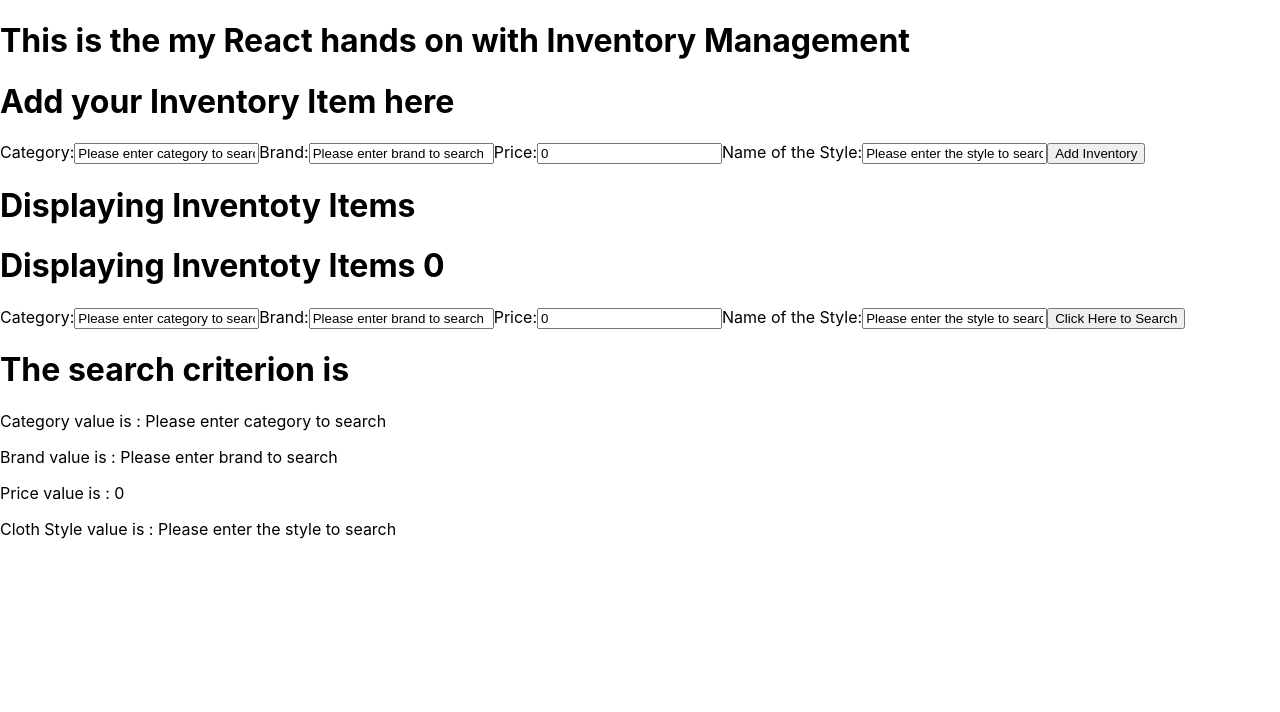
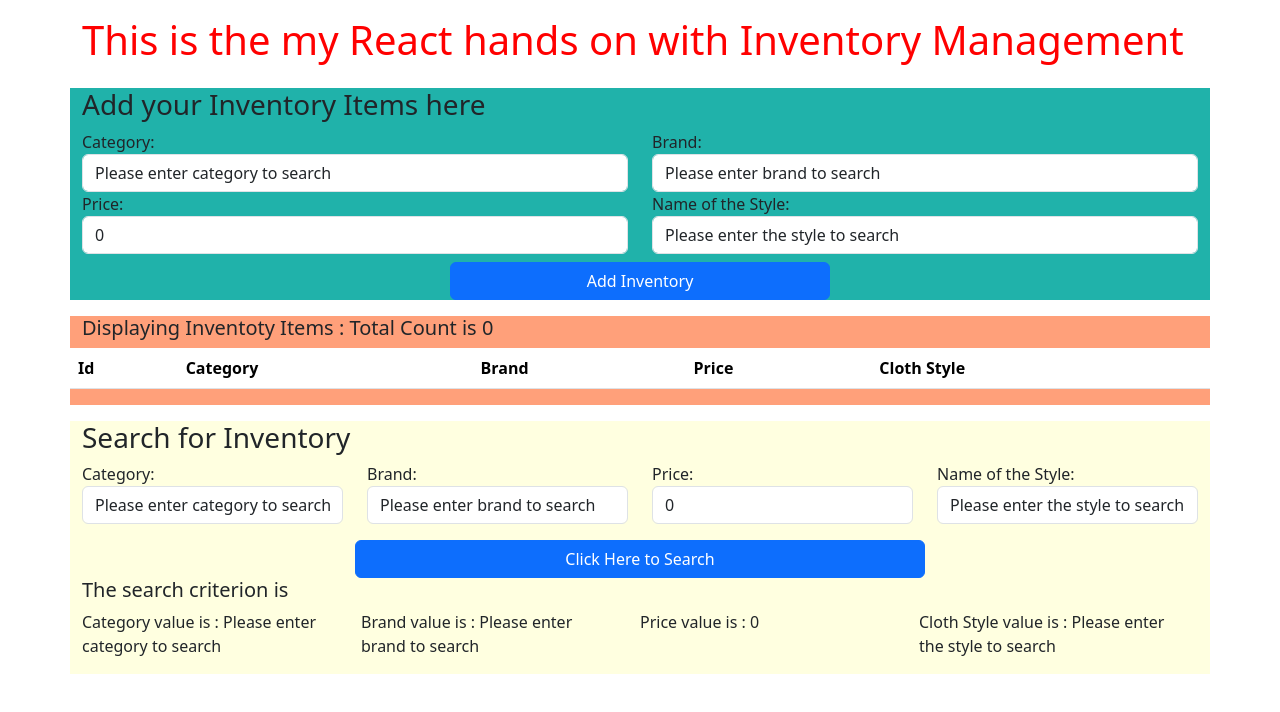
Before and after one commit to NMTechie/ReactExperiments, a React (Create React App) app: page / in a window 1280 px wide. Shown: the top 712 px of the page. Built offline with nearby package versions, Linux system fonts and the light colour scheme.

Commit message:
React Exp - 3 (Bootstrap styling and Inline styling has been implemented)

```diff
--- a/package.json
+++ b/package.json
@@ -6,8 +6,10 @@
     "@testing-library/jest-dom": "^5.17.0",
     "@testing-library/react": "^13.4.0",
     "@testing-library/user-event": "^13.5.0",
+    "bootstrap": "^5.3.2",
     "prop-types": "^15.8.1",
     "react": "^18.2.0",
+    "react-bootstrap": "^2.9.1",
     "react-dom": "^18.2.0",
     "react-scripts": "5.0.1",
     "web-vitals": "^2.1.4"
--- a/src/Components/InventoryManagement/AddInventoryItem.js
+++ b/src/Components/InventoryManagement/AddInventoryItem.js
@@ -65,8 +65,13 @@ function AddInventory(props) {
   };
 
   return (
-    <div>
-      <form>
+    <div className="container">
+      <div className="row">
+        <h3>Add your Inventory Items here</h3>
+      </div>
+      {/* <form> form tag has been deleted as no use and need special handling with bootstrap class*/}
+      <div className="row">
+        <div className="col">
           <label htmlFor="txtCategory">Category:</label>
           <input
             type="text"
@@ -74,7 +79,10 @@ function AddInventory(props) {
             value={category}
             onChange={inputFieldDataChangeHandler}
             onBlur={inputFieldFocusOutHandler}
+            className="form-control"
           ></input>
+        </div>
+        <div className="col">
           <label htmlFor="txtBrand">Brand:</label>
           <input
             type="text"
@@ -82,7 +90,12 @@ function AddInventory(props) {
             value={brand}
             onChange={inputFieldDataChangeHandler}
             onBlur={inputFieldFocusOutHandler}
+            className="form-control"
           ></input>
+        </div>
+      </div>
+      <div className="row">
+        <div className="col">
           <label htmlFor="numPrice">Price:</label>
           <input
             type="number"
@@ -90,7 +103,10 @@ function AddInventory(props) {
             value={price}
             onChange={inputFieldDataChangeHandler}
             onBlur={inputFieldFocusOutHandler}
+            className="form-control"
           ></input>
+        </div>
+        <div className="col">
           <label htmlFor="txtClothStyle">Name of the Style:</label>
           <input
             type="text"
@@ -98,14 +114,21 @@ function AddInventory(props) {
             value={clothStyle}
             onChange={inputFieldDataChangeHandler}
             onBlur={inputFieldFocusOutHandler}
+            className="form-control"
           ></input>
+        </div>
+      </div>
+      <div className="row mt-2">
+        <div className="col-4"/>
         <input
           type="button"
           id="btnSearch"
           value="Add Inventory"
           onClick={handleAddInventoryButtonPress}
+          className="btn btn-primary col-4"
         ></input>
-      </form>
+      </div>
+      {/* </form> */}
     </div>
   );
 }
--- a/src/Components/InventoryManagement/DisplayInventory.js
+++ b/src/Components/InventoryManagement/DisplayInventory.js
@@ -2,19 +2,39 @@ import React from "react";
 
 function DisplayInventory(props) {
   return (
-    <div>
-      <h1> Displaying Inventoty Items </h1>
-      <h1> Displaying Inventoty Items {props.inventoryItems.length} </h1>
-      {props.inventoryItems.map((inventoryitem) => {
-        return (
-          <div>
-            <p>Category:{inventoryitem.category}</p>
-            <p>Brand:{inventoryitem.brand}</p>
-            <p>Price:{inventoryitem.price}</p>
-            <p>Cloth:{inventoryitem.clothStyle}</p>
-          </div>
-        );
-      })}
+    <div className="container">
+      <div className="row">
+        <h5>
+          Displaying Inventoty Items : Total Count is{" "}
+          {props.inventoryItems.length}
+        </h5>
+      </div>
+      <div className="row">
+        <table className="table table-striped">
+          <thead>
+            <tr>
+              <th>Id</th>
+              <th>Category</th>
+              <th>Brand</th>
+              <th>Price</th>
+              <th>Cloth Style</th>
+            </tr>
+          </thead>
+          <tbody>
+            {props.inventoryItems.map((inventoryitem) => {
+              return (
+                <tr>
+                  <th>{inventoryitem.id}</th>
+                  <td>{inventoryitem.category}</td>
+                  <td>{inventoryitem.brand}</td>
+                  <td>{inventoryitem.price}</td>
+                  <td>{inventoryitem.clothStyle}</td>
+                </tr>
+              );
+            })}
+          </tbody>
+        </table>
+      </div>
     </div>
   );
 }
--- a/src/Components/InventoryManagement/MainApp.js
+++ b/src/Components/InventoryManagement/MainApp.js
@@ -2,6 +2,7 @@ import { useState } from "react";
 import SearchInventory from "./SearchInventory";
 import AddInventory from "./AddInventoryItem";
 import DisplayInventory from "./DisplayInventory";
+import "bootstrap/dist/css/bootstrap.min.css";
 
 function MainApp() {
   const [inventoryData, setInventory] = useState({ data: [] });
@@ -17,20 +18,34 @@ function MainApp() {
     //setInventory({data:inventoryData["data"]}); // !!!!!!! Please pay attention here
     //console.log(inventoryData);
 
+    inventoryItem.id = inventoryData["data"].length;
     let currentInventory = inventoryData;
     currentInventory["data"].push(inventoryItem);
-    setInventory({data:currentInventory["data"]});
+    setInventory({ data: currentInventory["data"] });
     console.log(currentInventory);
   };
   return (
-    <div>
-      <h1>This is the my React hands on with Inventory Management</h1>
-      <h1>Add your Inventory Item here</h1>
-      <AddInventory addInventory={updateInventory} />
-      <p></p>
-      <DisplayInventory inventoryItems={inventoryData["data"]}/>
-      <p></p>
-      <SearchInventory />
+    <div className="container">
+      <div className="row mt-3" style={{
+        color: "red"
+        }}>
+        <h1>This is the my React hands on with Inventory Management</h1>
+      </div>
+      <div className="row mt-3" style={{
+        background: "lightseagreen"
+      }}>
+        <AddInventory addInventory={updateInventory} />
+      </div>
+      <div className="row mt-3" style={{
+        background: "lightsalmon"
+      }}>
+        <DisplayInventory inventoryItems={inventoryData["data"]} />
+      </div>
+      <div className="row mt-3" style={{
+        background: "lightyellow"
+      }}>
+        <SearchInventory />
+      </div>
     </div>
   );
 }
--- a/src/Components/InventoryManagement/SearchInventory.js
+++ b/src/Components/InventoryManagement/SearchInventory.js
@@ -33,48 +33,79 @@ function SearchInventory() {
   };
 
   return (
-    <div>
-      <form>
+    <div className="container">
+      <div className="row">
+        <h3> Search for Inventory </h3>
+      </div>
+      <div className="row">
+        <div className="col">
           <label htmlFor="txtCategory">Category:</label>
           <input
             type="text"
             id="txtCategory"
             value={category}
             onChange={inputFieldDataChangeHandler}
+            className="form-control"
           ></input>
+        </div>
+        <div className="col">
           <label htmlFor="txtBrand">Brand:</label>
           <input
             type="text"
             id="txtBrand"
             value={brand}
             onChange={inputFieldDataChangeHandler}
+            className="form-control"
           ></input>
+        </div>
+        <div className="col">
           <label htmlFor="numPrice">Price:</label>
           <input
             type="number"
             id="numPrice"
             value={price}
             onChange={inputFieldDataChangeHandler}
+            className="form-control"
           ></input>
+        </div>
+        <div className="col">
           <label htmlFor="txtClothStyle">Name of the Style:</label>
           <input
             type="text"
             id="txtClothStyle"
             value={clothStyle}
             onChange={inputFieldDataChangeHandler}
+            className="form-control"
           ></input>
+        </div>
+      </div>
+      <div className="row mt-3">
+        <div className="col-3"></div>
         <input
           type="button"
           id="btnSearch"
           value="Click Here to Search"
+          className="col-6 btn btn-primary"
         ></input>
-      </form>
-      <div>
-        <h1> The search criterion is </h1>
+      </div>
+      <div className="row">
+        <div className="row">
+          <h5> The search criterion is </h5>
+        </div>
+        <div className="row">
+          <div className="col">
             <p>Category value is : {category}</p>
+          </div>
+          <div className="col">
             <p>Brand value is : {brand}</p>
+          </div>
+          <div className="col">
             <p>Price value is : {price}</p>
+          </div>
+          <div className="col">
             <p>Cloth Style value is : {clothStyle}</p>
+          </div>
+        </div>
       </div>
     </div>
   );
```
Also changed, not shown: 2 other files (tests, documents, lock files or other folders). Lines whose indentation alone changed are shown as unchanged.
